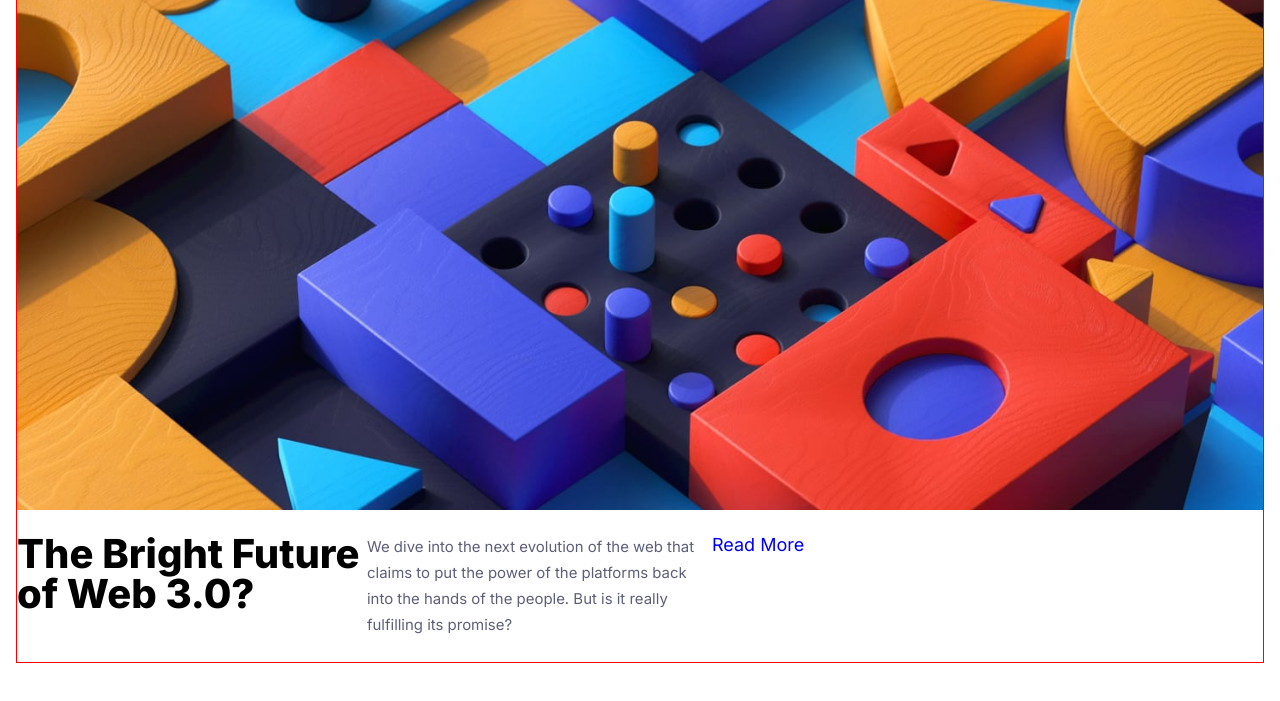
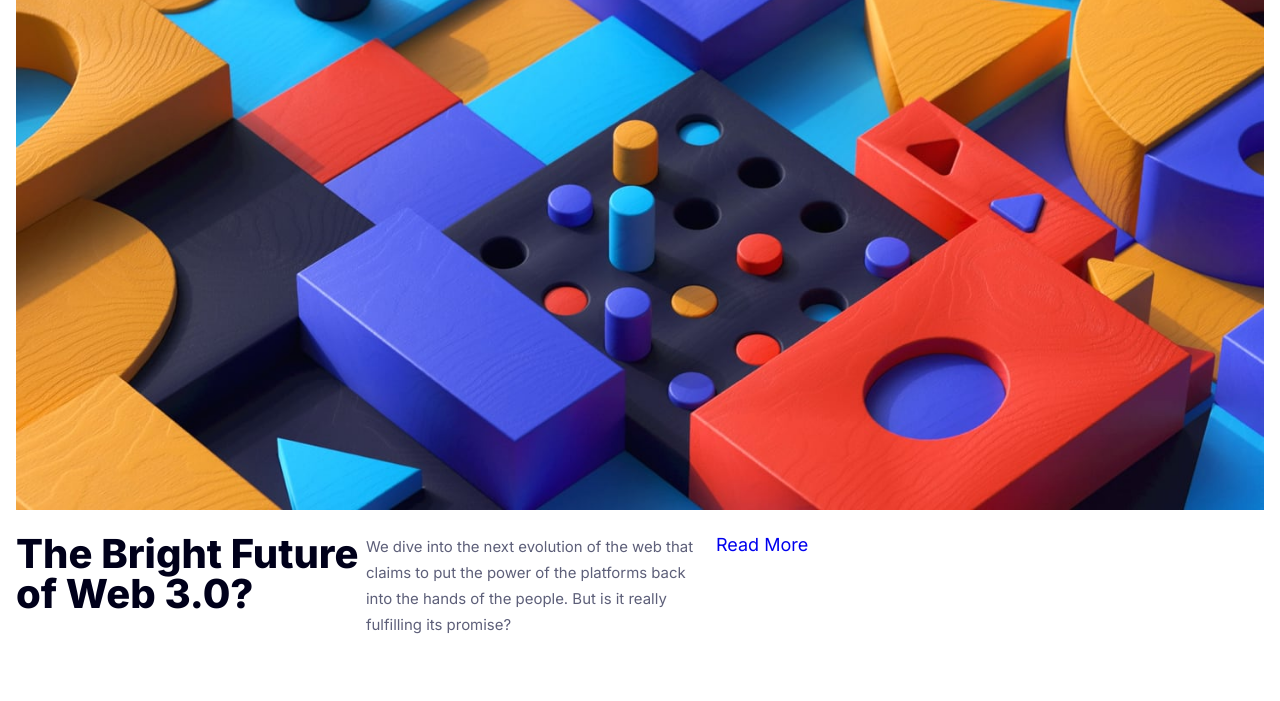
Before and after one commit to Jorahhh/News-Hompepage, a plain HTML site: page index.html in a window 1280 px wide. Shown: the part 95-796 px from the top of the page. Drawn offline with Linux system fonts and the light colour scheme.

Commit message:
fixed heading width

```diff
--- a/css/style.css
+++ b/css/style.css
@@ -37,13 +37,12 @@ li > a {
 }
 
 article {
-    border: 1px solid red;
-
     display: flex;
     flex-wrap: wrap;
 }
 
 article img {
+    display: block;
     width: 100%;
     margin-bottom: 24px;
 }
@@ -52,14 +51,13 @@ article h1 {
     font-size: 2.22em;
     font-weight: 800;
     line-height: 40px;
-    max-width: 350px;
     margin-bottom: 16px;
+    color: var(--very-dark-blue);
 }
 
 article p {
     font-size: 0.83em;
     line-height: 26px;
-    max-width: 345px;
     color: var(--dark-grayish-blue);
     margin-bottom: 24px;
 }
@@ -108,7 +106,6 @@ article p {
         padding: 0 32px;
         background-color: var(--off-white);
 
-        border-left: 1px solid var(--very-dark-blue);
 
         display: flex;
         flex-direction: column;
@@ -195,4 +192,9 @@ article p {
     li > a:hover {
         color: var(--soft-red);
     }
+
+    article h1,
+    article p {
+        max-width: 350px;
+    }
 }
```
Also changed, not shown: index.html (line endings or trailing spaces).
